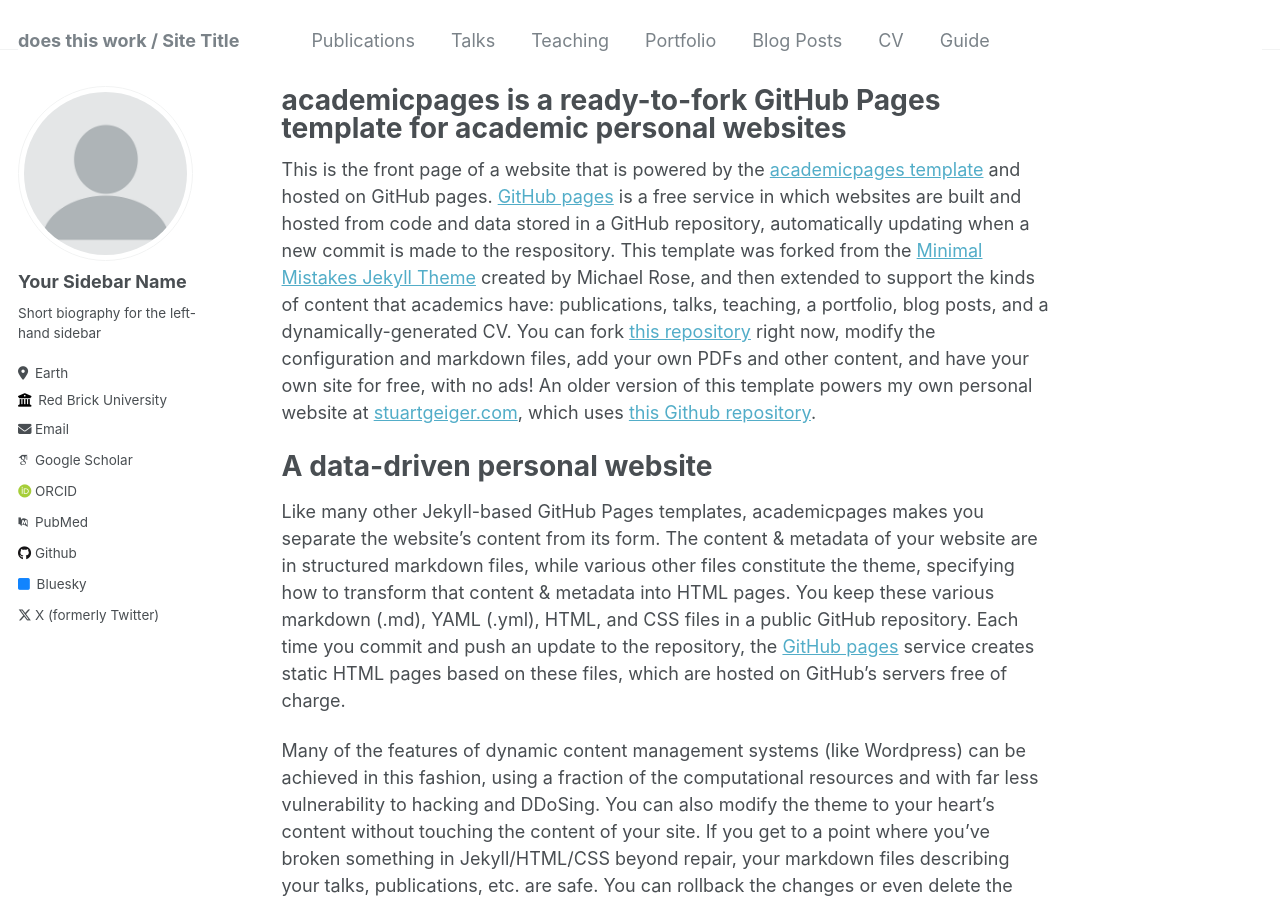
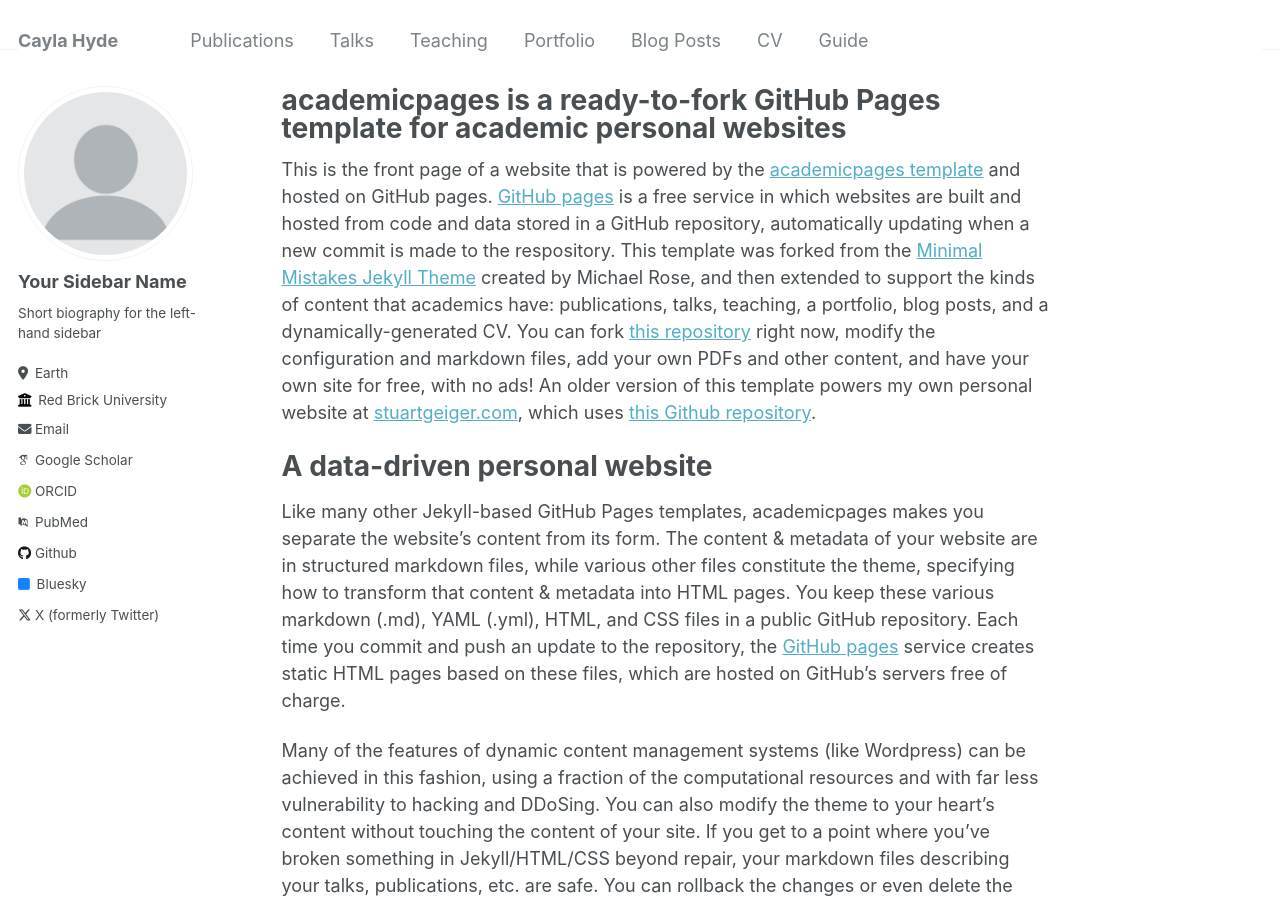
Before and after one commit to caylah1/caylah, a Jekyll site: the page built from _pages/about.md, in a window 1280 px wide and 900 px high. Built offline with Jekyll 4.4.1, drawn with Linux system fonts in a browser that asks for light colours; some web fonts are replaced.

Commit message:
Update _config.yml

```diff
--- a/_config.yml
+++ b/_config.yml
@@ -8,7 +8,7 @@
 
 # Basic Site Settings
 locale                   : "en-US"
-title                    : "does this work / Site Title"
+title                    : "Cayla Hyde"
 title_separator          : "-"
 name                     : &name "Your Name"
 description              : &description "personal description"
```
